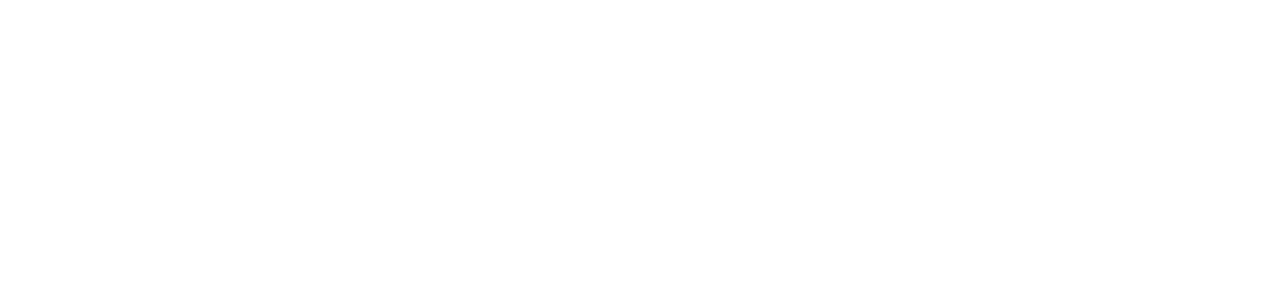
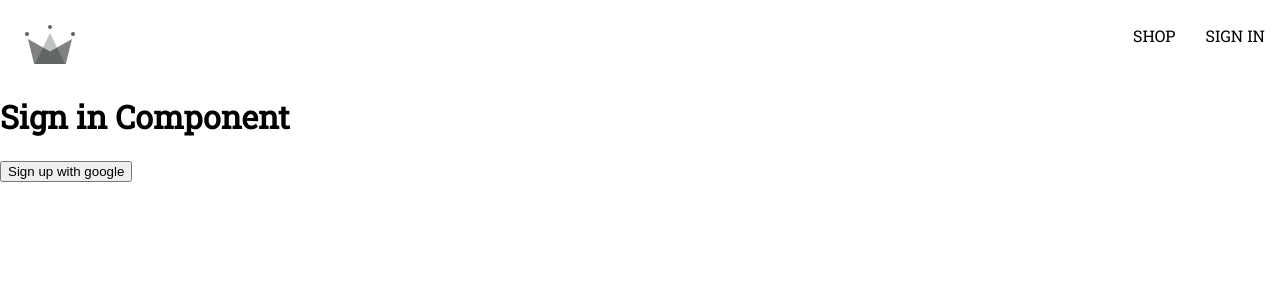
Before and after one commit to sebastian9312/swaggy-project, a React (Create React App) app: page /sign-in in a window 1280 px wide. Before the commit this address had no page. Shown: the top 300 px of the page. Built offline with nearby package versions, Linux system fonts and the light colour scheme.

Commit message:
first auth

```diff
--- a/src/App.js
+++ b/src/App.js
@@ -1,5 +1,6 @@
 import Home from "./routes/home/home";
 import Navigation from "./routes/navigation/navigation";
+import SignIn from "./routes/sign-in/sign-in";
 
 import { Routes, Route } from "react-router-dom";
 
@@ -15,6 +16,7 @@ const App = () => {
       <Route path="/" element={<Navigation />}>
         <Route index element={<Home />} />
         <Route path="shop" element={<Shop />} />
+        <Route path="sign-in" element={<SignIn />} />
       </Route>
     </Routes>
   )
--- a/src/routes/navigation/navigation.jsx
+++ b/src/routes/navigation/navigation.jsx
@@ -13,6 +13,9 @@ const Navigation = () => (
                 <Link className="nav-link" to="/shop">
                     SHOP
                 </Link>
+                <Link className="nav-link" to="/sign-in">
+                    SIGN IN
+                </Link>
             </div>
         </div>
         <Outlet />
--- /dev/null
+++ b/src/routes/sign-in/sign-in.jsx
@@ -0,0 +1,17 @@
+import { signInWithGooglePopup } from "../../utils/firebase/firebase";
+
+const SignIn = () => {
+    const logGoogleUser = async () => {
+        const response = await signInWithGooglePopup();
+        console.log(response);
+    };
+
+    return (
+        <div>
+            <h1>Sign in Component</h1>
+            <button onClick={logGoogleUser}>Sign up with google</button>
+        </div>
+    );
+};
+
+export default SignIn;
--- /dev/null
+++ b/src/utils/firebase/firebase.js
@@ -0,0 +1,24 @@
+import { initializeApp } from "firebase/app";
+import { getAuth, signInWithRedirect, signInWithPopup, GoogleAuthProvider } from "firebase/auth";
+
+// Your web app's Firebase configuration
+const firebaseConfig = {
+    apiKey: "AIzaSyALBk4qHbZQv8IThhTnafWJlu5nGJOayKo",
+    authDomain: "swaggy-db.firebaseapp.com",
+    projectId: "swaggy-db",
+    storageBucket: "swaggy-db.appspot.com",
+    messagingSenderId: "443182567036",
+    appId: "1:443182567036:web:cedb95f4b4c31ce0dd83f9"
+};
+
+// Initialize Firebase
+const firebaseApp = initializeApp(firebaseConfig);
+
+const provider = new GoogleAuthProvider();
+
+provider.setCustomParameters({
+    prompt: "select_account"
+});
+
+export const auth = getAuth();
+export const signInWithGooglePopup = () => signInWithPopup(auth, provider);
```
